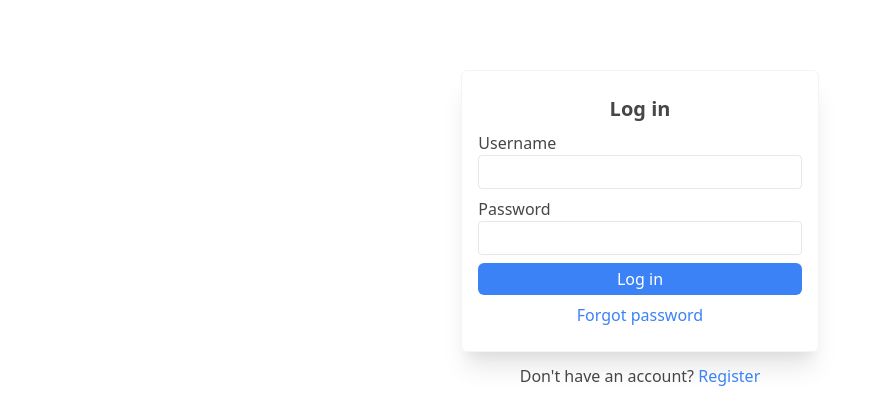
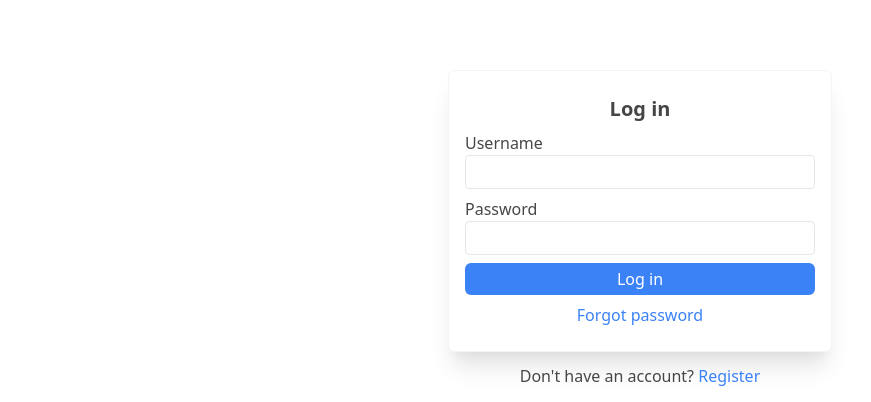
Before and after one commit to christocarr/firebase-next-auth, a Next.js app: page /login in a window 1280 px wide. Shown: the part 251-653 px from the top of the page, without its empty margins (0-871 px from the left). Built offline with nearby package versions, Linux system fonts and the light colour scheme; no server answers.

Commit message:
wip: change size on larger screens

```diff
--- a/components/Form/Form.js
+++ b/components/Form/Form.js
@@ -1,7 +1,7 @@
 function Form({ children, onSubmit }) {
   return (
     <form
-      className="flex flex-col rounded-md py-6 px-4 mb-3 w-full border-gray-100 border shadow-xl sm:w-2/3"
+      className="flex flex-col rounded-md py-6 px-4 mb-3 w-5/6 bg-white border-gray-100 border shadow-xl sm:max-w-sm"
       onSubmit={onSubmit}
     >
       {children}
```
